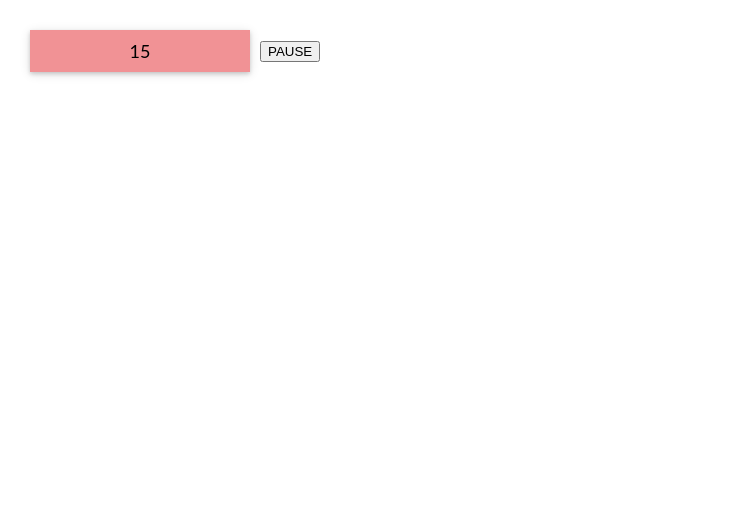
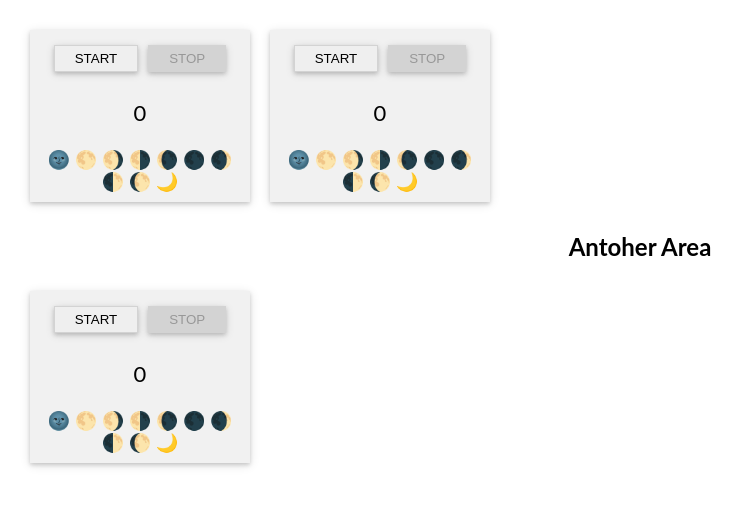
Before and after one commit to chihab/angular-advanced-components, an Angular app: page / in a window 1280 px wide. Shown: the top 506 px of the page, without its empty margins (0-747 px from the left). Built offline with nearby package versions, Linux system fonts and the light colour scheme.

Commit message:
feat: share state via a directive

```diff
--- a/src/app/02/main/main.component.html
+++ b/src/app/02/main/main.component.html
@@ -13,3 +13,13 @@
   </div>
 
 </app-timer>
+
+<h2> Antoher Area </h2>
+
+<app-timer [interval]="500" [init]="0">
+  <div>
+    <app-timer-toggle></app-timer-toggle>
+    <app-timer-display></app-timer-display>
+    🌚 🌕 🌖 🌗 🌘 🌑 🌒 🌓 🌔 🌙
+  </div>
+</app-timer>
--- a/src/app/03/main/main.component.css
+++ b/src/app/03/main/main.component.css
@@ -1,12 +1,12 @@
-:host {
+.container {
   display: flex;
   align-items: center;
 }
 
-div {
+.card {
   width: 200px;
   font-size: 18px;
-  background-color: #f19295;
+  background-color: #f1f1f1;
   padding: 10px;
   box-shadow:0 2px 4px 0 rgba(0,0,0,0.16),0 2px 10px 0 rgba(0,0,0,0.12);
   margin: 10px;
--- a/src/app/03/timer.module.ts
+++ b/src/app/03/timer.module.ts
@@ -5,11 +5,13 @@ import { TimerToggleComponent } from './timer-toggle/timer-toggle.component';
 import { TimerDisplayComponent } from './timer-display/timer-display.component';
 import { MainComponent } from './main/main.component';
 import { TimerDirective } from './timer/timer.directive';
+import { TimerFromDirective } from './timer/timer-from.directive';
 
 @NgModule({
   imports: [BrowserModule, FormsModule],
   declarations: [
     TimerDirective,
+    TimerFromDirective,
     TimerToggleComponent,
     TimerDisplayComponent,
     MainComponent
--- a/src/app/04/main/main.component.css
+++ b/src/app/04/main/main.component.css
@@ -5,9 +5,24 @@ app-timer {
 
 div {
   width: 200px;
-  font-size: 18px;
-  background-color: #f19295;
+  font-size: 26px;
+  background-color: #585856;
   padding: 10px;
   box-shadow:0 2px 4px 0 rgba(0,0,0,0.16),0 2px 10px 0 rgba(0,0,0,0.12);
   margin: 10px;
 }
+
+button {
+  border: 1px solid lightgrey;
+  padding: 5px 20px;
+  margin: 5px;
+  box-shadow: 0 2px 4px 0 rgba(0, 0, 0, 0.16), 0 2px 10px 0 rgba(0, 0, 0, 0.12)
+}
+
+button:focus {
+  outline: 0 !important;
+}
+
+.paused, .disabled {
+  background-color: lightgrey;
+}
--- a/src/app/04/main/main.component.html
+++ b/src/app/04/main/main.component.html
@@ -1,6 +1,6 @@
 <app-timer [interval]="500" [init]="0">
   <ng-template let-value="value" let-paused="isPaused" let-start="start" let-pause="pause">
-    <div> {{ value }} </div>
+    <div>{{emojies[value % emojies.length]}}</div>
     <button (click)="paused ? start() : pause()"> {{ paused ? 'START' : 'PAUSE'}} </button>
   </ng-template>
 </app-timer>
--- a/src/app/04/main/main.component.ts
+++ b/src/app/04/main/main.component.ts
@@ -7,6 +7,8 @@ import { Component, OnInit } from '@angular/core';
 })
 export class MainComponent implements OnInit {
 
+  emojies = ['🌚', '🌕', '🌖', '🌗', '🌘', '🌑', '🌒', '🌓', '🌔', '🌙'];
+
   constructor() { }
 
   ngOnInit() {
--- a/src/app/app.module.ts
+++ b/src/app/app.module.ts
@@ -4,9 +4,9 @@ import { BrowserModule } from '@angular/platform-browser';
 import { AppComponent } from './app.component';
 // import { TimerModule } from './00/timer.module';
 // import { TimerModule } from './01/timer.module';
-// import { TimerModule } from './02/timer.module';
+import { TimerModule } from './02/timer.module';
 // import { TimerModule } from './03/timer.module';
-import { TimerModule } from './04/timer.module';
+// import { TimerModule } from './04/timer.module';
 
 @NgModule({
   imports: [BrowserModule, TimerModule],
```
Also changed, not shown: src/app/03/main/main.component.html (+12 -4 lines), src/app/03/timer-display/timer-display.component.ts (+9 -3 lines), src/app/03/timer-toggle/timer-toggle.component.ts (+10 -3 lines), src/app/03/timer/timer-from.directive.ts (added, +20 -0 lines).
